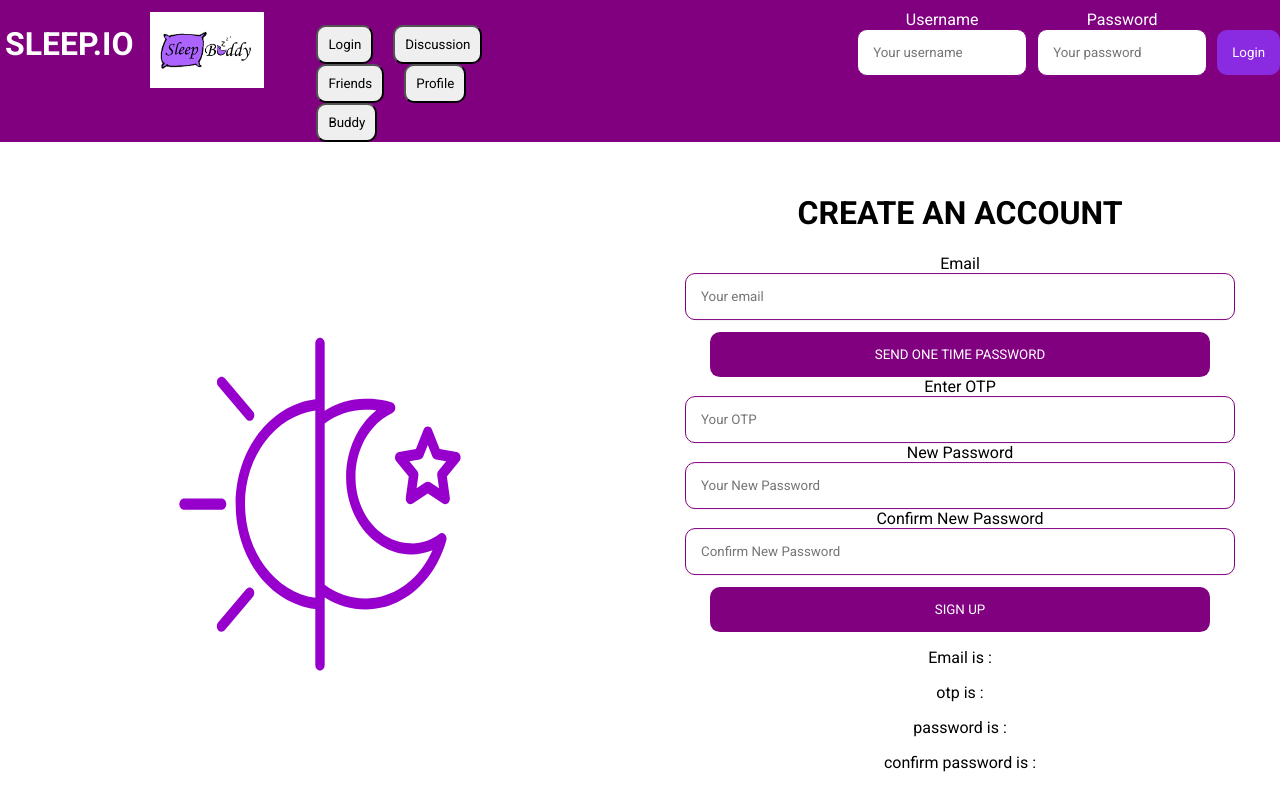
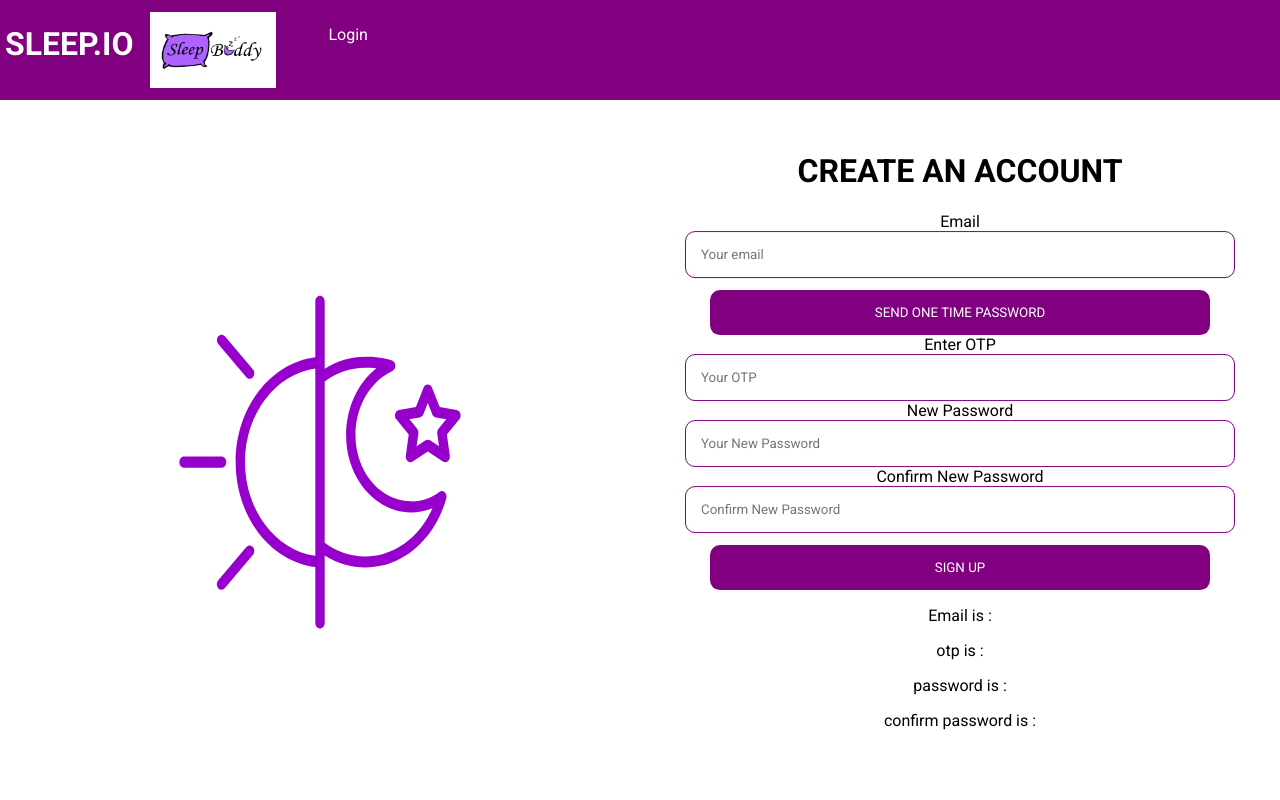
Before and after one commit to jmlacey/HCI-Social-Media-Project, a React (Create React App) app: page / in a window 1280 px wide. Built offline with nearby package versions, Linux system fonts and the light colour scheme.

Commit message:
Fix to entire UI resizing and access to pages based on current page location (e.g can't access profile from sign up page).

```diff
--- a/src/App.css
+++ b/src/App.css
@@ -15,6 +15,7 @@ body {
   margin: 0;
   padding: 0;
 }
+
 
 /*-----------------
 
@@ -59,12 +60,13 @@ Navigation bar
 }
 
 .element_link {
-  display: block;
+  display: inline;
   text-align: center;
-  padding: 10px;
+  padding-right: 5px;
   text-decoration: none;
-  margin-right: 20px;
-  border-radius: 10px;
+  margin-right: 12px;
+  border-radius: 5px;
+  color: white;
 }
 
 .element_link:hover:not(.active) {
@@ -122,15 +124,19 @@ Header Login
 Sign Up Page
 
 ----------------*/
-.split {
+.divide {
   height: 100%;
   width: 50%;
   position: fixed;
   overflow-x: hidden;
 }
 
-.right {
+.droit {
   right: 0;
+}
+
+.gauche {
+  left: 0;
 }
 
 .centered {
@@ -611,3 +617,21 @@ IDK about any of the shit beneath this :(
   text-decoration: none;
   cursor: pointer;
 }
+
+.left{
+  height: 100%;
+  width: 25%;
+  background-color: blue;
+  position: fixed;
+  overflow-x: hidden;
+  left: 0;
+}
+
+.right {
+  height: 100%;
+  width: 75%;
+  background-color: red;
+  position: fixed;
+  overflow-x: hidden;
+  right: 0;
+}
--- a/src/App.js
+++ b/src/App.js
@@ -37,6 +37,11 @@ class MainContent extends React.Component {
       email: "",
       sessiontoken: "",
       alanmessage: "",
+
+      username: "",
+      password: "",
+      user_id: "",
+      userid: ""
     };
   }
 
@@ -167,6 +172,7 @@ function toggleModal(app) {
   });
 }
 
+
 class App extends React.Component {
   constructor(props) {
     super(props);
@@ -177,7 +183,10 @@ class App extends React.Component {
 
   render() {
     let mainContent = React.createRef();
+    if(this.state.section === "signup"){
+
     return (
+
       <div className="App">
         <header className="header">
           <h1 style={{ color: "white", padding: 5, marginTop: 20 }}>
@@ -189,50 +198,83 @@ class App extends React.Component {
               <div className="Nav_Div">
                 <ul className="sideBar">
                   <li className="Nav_Element">
-                    <button
+                    <a
                       className="element_link"
                       onClick={(e) => setMenuOption("login", mainContent, e)}
                     >
                       Login
-                    </button>
-                  </li>
+                    </a>
 
-                  <li className="Nav_Element">
-                    <button
+                    <a
                       className="element_link"
                       onClick={(e) =>
                         setMenuOption("Discussion", mainContent, e)
                       }
                     >
                       Discussion
-                    </button>
-                  </li>
+                    </a>
 
-                  <li className="Nav_Element">
-                    <button
+                    <a
                       className="element_link"
                       onClick={(e) => setMenuOption("friends", mainContent, e)}
                     >
                       Friends
-                    </button>
-                  </li>
+                    </a>
 
-                  <li className="Nav_Element">
-                    <button
+                    <a
                       className="element_link"
                       onClick={(e) => setMenuOption("profile", mainContent, e)}
                     >
                       Profile
-                    </button>
-                  </li>
+                    </a>
 
-                  <li className="Nav_Element">
-                    <button
+                    <a
                       className="element_link"
                       onClick={(e) => setMenuOption("buddy", mainContent, e)}
                     >
                       Buddy
-                    </button>
+                    </a>
+                  </li>
+                </ul>
+              </div>
+            </nav>
+          </div>
+        </header>
+
+        <div className="maincontent" id="mainContent">
+          <MainContent ref={mainContent} />
+        </div>
+
+        <Modal
+          show={this.state.openModal}
+          onClose={(e) => toggleModal(this, e)}
+        >
+          This is a modal dialog!
+        </Modal>
+      </div>
+    );
+  }
+
+else
+return(
+  <div className="App">
+<header className="header">
+  <h1 style={{ color: "white", padding: 5, marginTop: 20 }}>
+    SLEEP.IO
+  </h1>
+  <img src={logo} alt="" className="headerImg" />
+  <div className="container">
+    <nav className="navBar">
+      <div className="Nav_Div">
+        <ul className="sideBar">
+          <li className="Nav_Element">
+            <a
+              className="element_link"
+              onClick={(e) => setMenuOption("login", mainContent, e)}
+            >
+              Login
+            </a>
+
             </li>
         </ul>
       </div>
@@ -240,7 +282,7 @@ class App extends React.Component {
   </div>
 
   <nav className="r">
-            <div className="login" style={{ paddingRight: 5 }}>
+     {/* <form className="login" style={{ paddingRight: 5 }}>
       <label style={{ color: "white" }} for="username">
         Username
       </label>
@@ -250,9 +292,7 @@ class App extends React.Component {
         placeholder="Your username"
         className="inputBox"
       ></input>
-            </div>
 
-            <div className="login" style={{ paddingLeft: 5 }}>
       <label for="password" style={{ color: "white" }}>
         Password
       </label>
@@ -262,15 +302,10 @@ class App extends React.Component {
         placeholder="Your password"
         className="inputBox"
       ></input>
-            </div>
+      <input type="submit" value="Login"></input>
 
-            <div>
-              <input
-                type="button"
-                value="Login"
-                className="loginButton2"
-              ></input>
-            </div>
+    </form> */}
+
   </nav>
 </header>
 
--- a/src/Component/Josh_Components/MyFriendList.js
+++ b/src/Component/Josh_Components/MyFriendList.js
@@ -54,7 +54,12 @@ export default class MyFriendList extends React.Component {
       return <div> Loading... </div>;
     } else {
       return (
-        <div className="post">
+
+
+<body>
+        <div className="split right">
+  <div className="centered">
+  <div className="post">
           <ul>
             {connections.map((connection) => (
               <div key={connection.connection_id} className="userlist">
@@ -64,6 +69,17 @@ export default class MyFriendList extends React.Component {
             ))}
           </ul>
         </div>
+  </div>
+</div>
+
+
+
+<div className="split left">
+  <div className="centered">
+
+  </div>
+</div>
+</body>
       );
     }
   }
--- a/src/Component/Ousman_Components/Sign_up.jsx
+++ b/src/Component/Ousman_Components/Sign_up.jsx
@@ -142,21 +142,21 @@ class Sign_up extends Component {
 
   render() {
     return (
-      <div>
-        <meta
+      <div class="col-3 col-s-3 menu">
+      <meta
           name="viewport"
           content="width=device-width, initial-scale=1.0"
         ></meta>
-        <div class="split left">
+        <div class="col-3 col-s-3 divide gauche">
           <div class="centered">
             <img src={logo2} alt="" className="malik" />
           </div>
         </div>
-        <div class="split right">
+        <div class="col-3 col-s-3 divide droit">
           <div class="centered">
-            <div className="signformDiv">
+            <div className=" col-3 col-s-3 signformDiv">
               <h1>CREATE AN ACCOUNT</h1>
-              <form onSubmit={this.submitHandler}>
+              <form className="col-3 col-s-3" onSubmit={this.submitHandler}>
                 <label for="fname">Email</label>
                 <input
                   type="text"
@@ -168,7 +168,7 @@ class Sign_up extends Component {
                 <input type="submit" value="SEND ONE TIME PASSWORD"></input>
               </form>
 
-              <form onSubmit={this.OTPSubmit}>
+              <form className="col-5 col-s-3" onSubmit={this.OTPSubmit}>
                 <label>Enter OTP</label>
                 <input
                   type="text"
```
Lines whose indentation alone changed are shown as unchanged.
